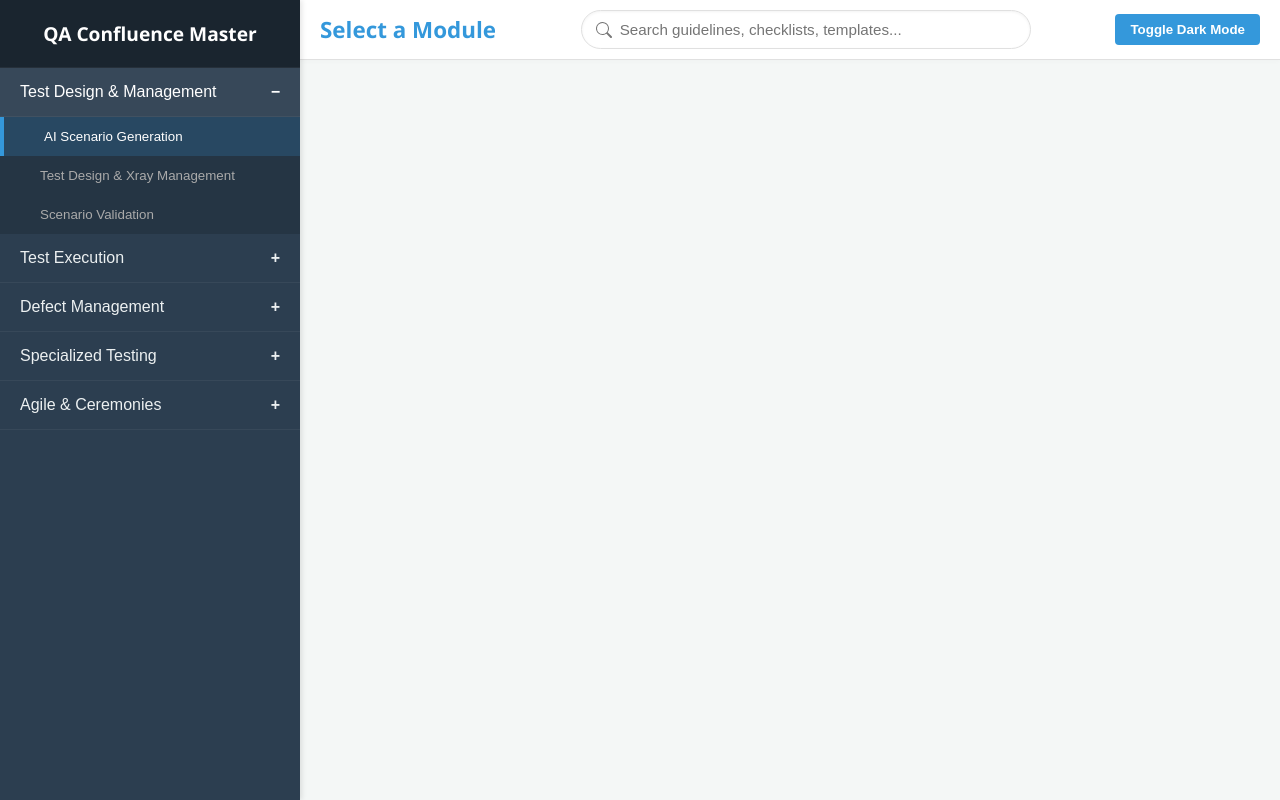
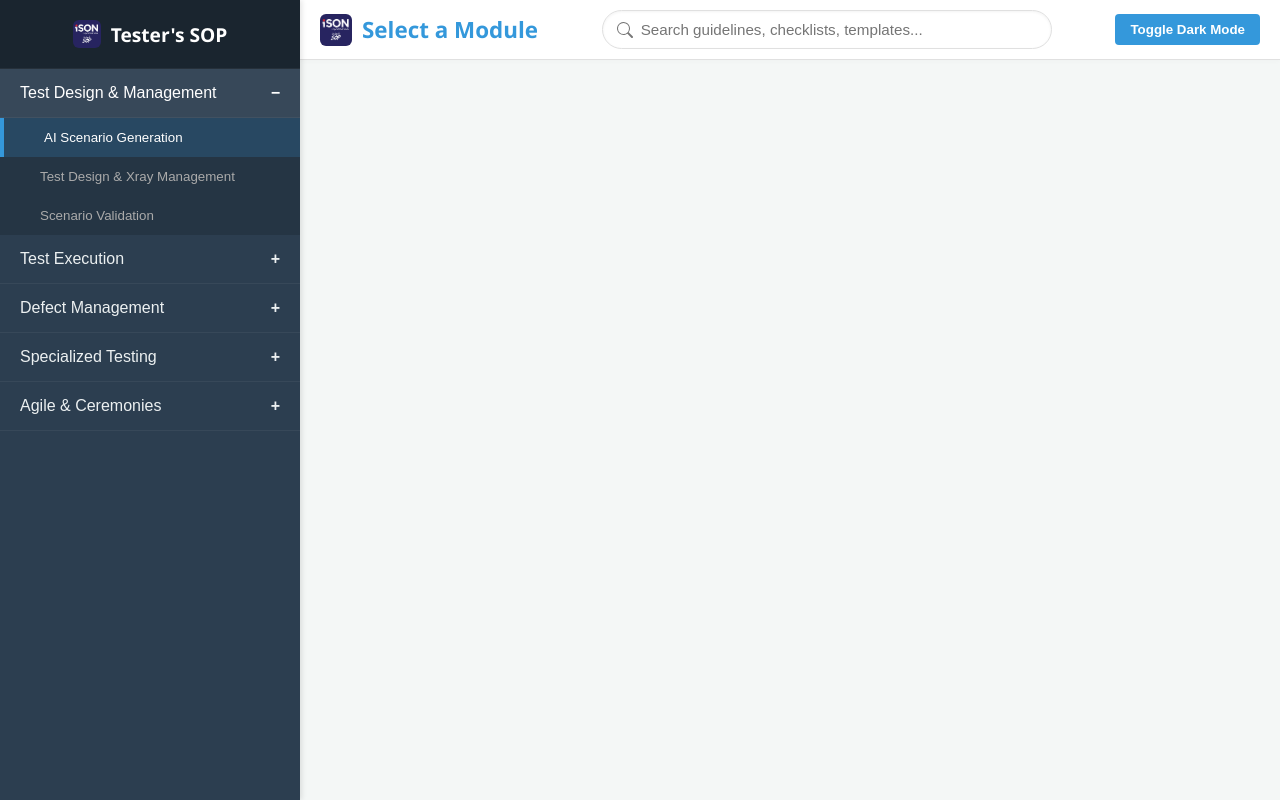
Before and after one commit to TestersOfISON/Testers_SOP, a plain HTML site: page index.html in a window 1280 px wide. Drawn offline with Linux system fonts and the light colour scheme; a script that the page names is missing.

Commit message:
Branding update

```diff
--- a/index.html
+++ b/index.html
@@ -3,7 +3,7 @@
 <head>
   <meta charset="UTF-8">
   <meta name="viewport" content="width=device-width, initial-scale=1.0">
-  <title>Master QA Interactive Portal</title>
+  <title>iSON - Tester's SOP</title>
 
   <script src="https://cdn.jsdelivr.net/npm/mermaid@9.4.3/dist/mermaid.min.js"></script>
 
@@ -119,7 +119,10 @@
 <body>
 
       <aside class="sidebar">
-    <div class="sidebar-header">QA Confluence Master</div>
+    <div class="sidebar-header" style="display: flex; align-items: center; justify-content: center; gap: 10px;">
+      <img src="./icon-192.png" alt="Logo" style="width: 28px; height: 28px; border-radius: 6px;">
+      <span>Tester's SOP</span>
+    </div>
 
     <button class="accordion active">Test Design & Management</button>
     <div class="panel" style="max-height: 500px;">
@@ -161,7 +164,10 @@
 
   <main class="main-content">
     <nav class="top-nav">
-      <div id="current-module-title" style="font-weight: bold; font-size: 1.4rem; color: var(--primary); flex-shrink: 0;">Select a Module</div>
+      <div style="display: flex; align-items: center; gap: 10px; flex-shrink: 0;">
+        <img src="./icon-192.png" alt="Logo" style="width: 32px; height: 32px; border-radius: 6px;">
+        <div id="current-module-title" style="font-weight: bold; font-size: 1.4rem; color: var(--primary);">Select a Module</div>
+      </div>
       <div class="search-container">
         <input type="text" id="global-search" placeholder="Search guidelines, checklists, templates..." oninput="handleSearch(this.value)">
         <div id="search-results"></div>
```
Also changed, not shown: manifest.json.
